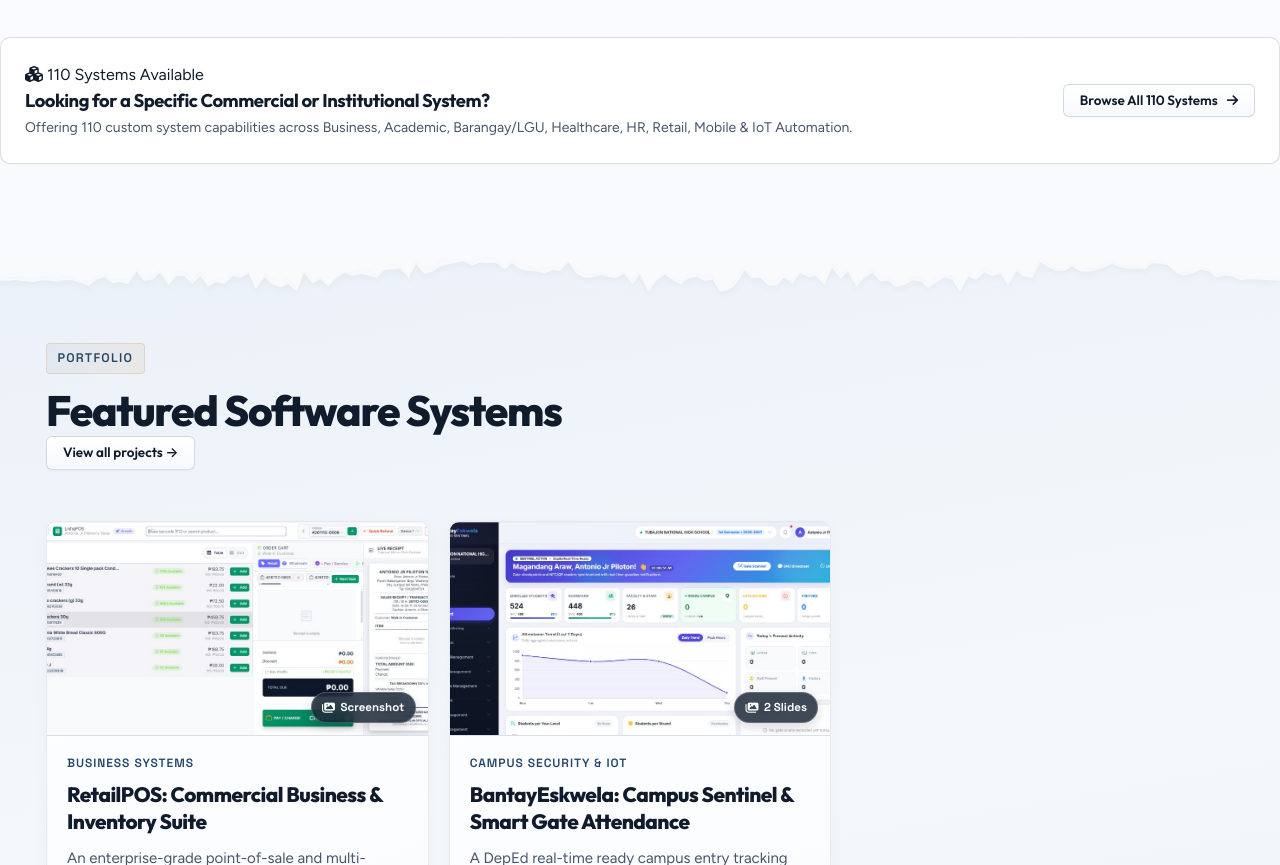
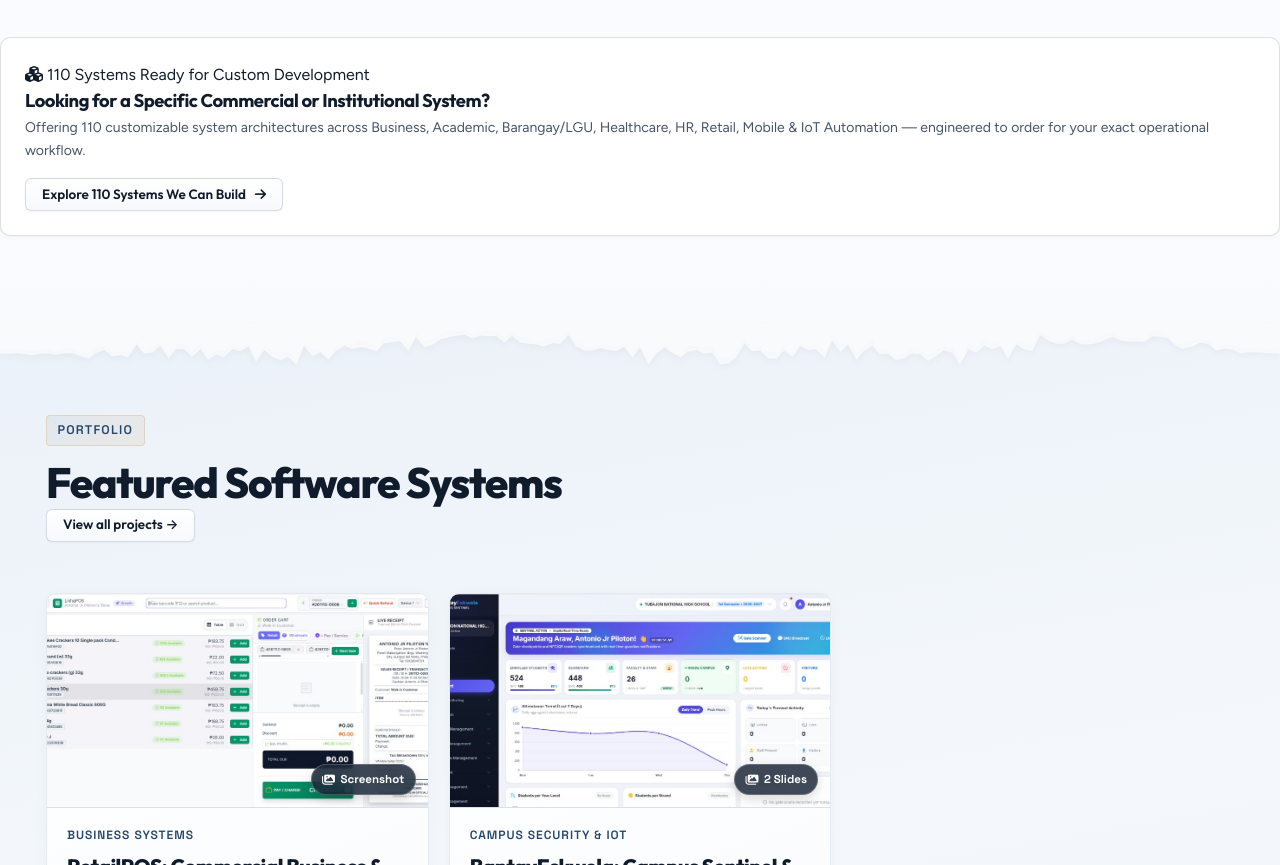
Before and after one commit to antoniopiloton01/portfolio, a plain HTML site: page index.html in a window 1280 px wide. Shown: the part 1624-2489 px from the top of the page. Drawn offline with Linux system fonts and the light colour scheme.

Commit message:
Update system catalog phrasing from Available to Ready for Custom Development

```diff
--- a/index.html
+++ b/index.html
@@ -348,17 +348,16 @@
         style="margin-top: 2.5rem; text-align: center; background-color: var(--bg-surface); border: 1px solid var(--border-medium); border-radius: var(--radius-md); padding: 1.5rem; box-shadow: var(--shadow-xs);">
         <div style="display: flex; justify-content: space-between; align-items: center; flex-wrap: wrap; gap: 1rem;">
           <div style="text-align: left;">
-            <span class="pub-indexing-pill" style="margin-bottom: 0.35rem;"><i class="fas fa-cubes"></i> 110 Systems
-              Available</span>
+            <span class="pub-indexing-pill" style="margin-bottom: 0.35rem;"><i class="fas fa-cubes"></i> 110 Systems Ready for Custom Development</span>
             <h3 style="font-size: 1.15rem; font-weight: 700; margin-bottom: 0.25rem;">Looking for a Specific Commercial
               or Institutional System?</h3>
             <p style="font-size: 0.875rem; color: var(--text-secondary); margin: 0;">
-              Offering 110 custom system capabilities across Business, Academic, Barangay/LGU, Healthcare, HR, Retail,
-              Mobile &amp; IoT Automation.
+              Offering 110 customizable system architectures across Business, Academic, Barangay/LGU, Healthcare, HR, Retail,
+              Mobile &amp; IoT Automation — engineered to order for your exact operational workflow.
             </p>
           </div>
-          <a href="services.html#system-catalog" class="btn btn--secondary btn--sm">
-            <span>Browse All 110 Systems</span>
+          <a href="systems.html" class="btn btn--secondary btn--sm">
+            <span>Explore 110 Systems We Can Build</span>
             <i class="fas fa-arrow-right"></i>
           </a>
         </div>
```
